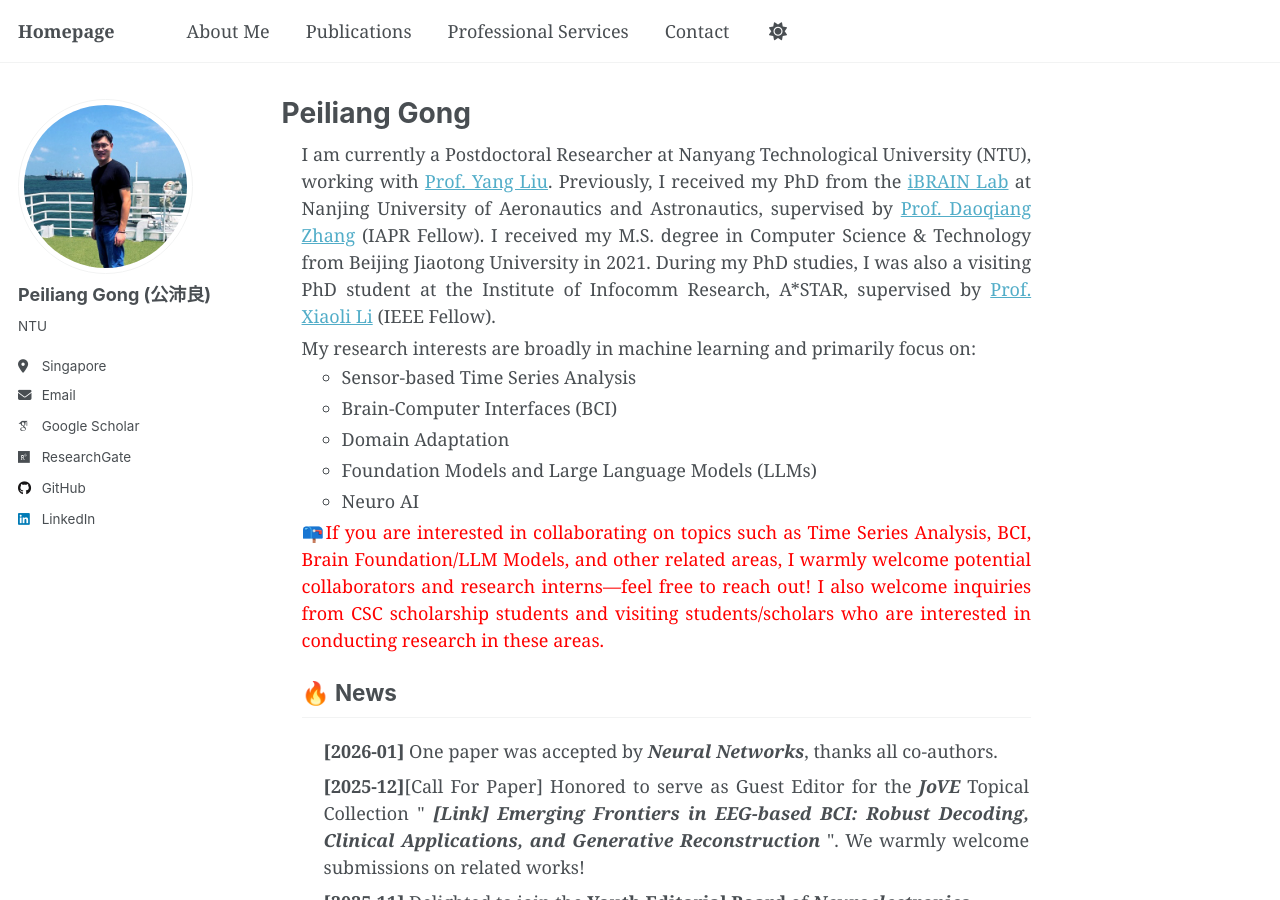
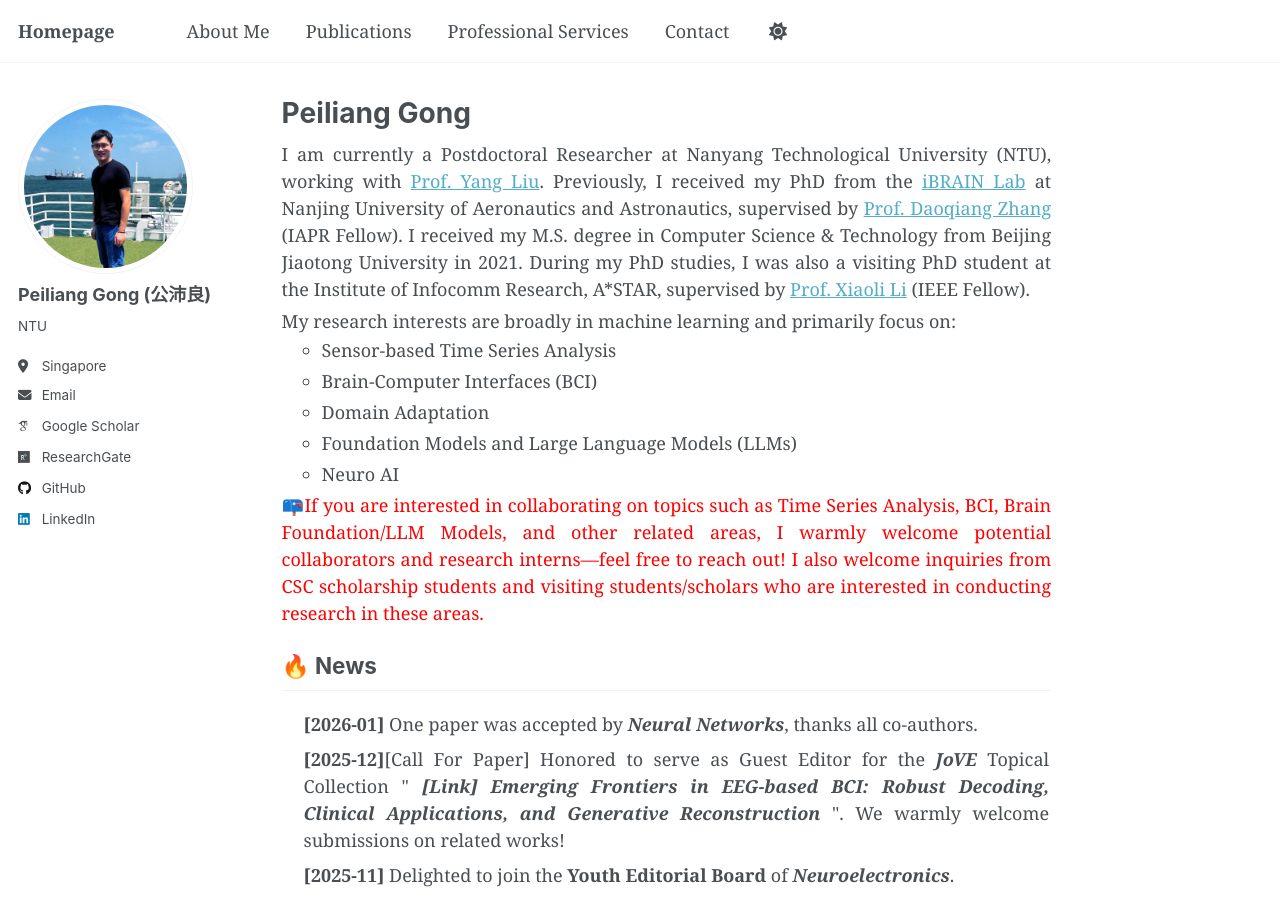
Before and after one commit to Tokenmw/Tokenmw.github.io, a Jekyll site: the page built from _pages/about.md, in a window 1280 px wide and 900 px high. Built offline with Jekyll 4.4.1, drawn with Linux system fonts in a browser that asks for light colours; some web fonts are replaced.

Commit message:
Update about.md

```diff
--- a/_pages/about.md
+++ b/_pages/about.md
@@ -15,10 +15,6 @@
   font-family: Georgia, "Times New Roman", serif;
 }
 </style>
-
-
-<!-- 主容器：控制整体宽度 -->
-<div style="max-width: 1800px; margin: 0 auto; padding: 0 20px;">
 
 <!-- About Me -->
 <div style="text-align: justify;">
@@ -51,4 +47,3 @@
 <script type="text/javascript" id="clstr_globe" src="//clustrmaps.com/globe.js?d=5st2g4bl81qeCCobOUfMInvv1O7ym540NlzpNwnL1-I"></script>
 </div> -->
 </div>
-</div>
```
